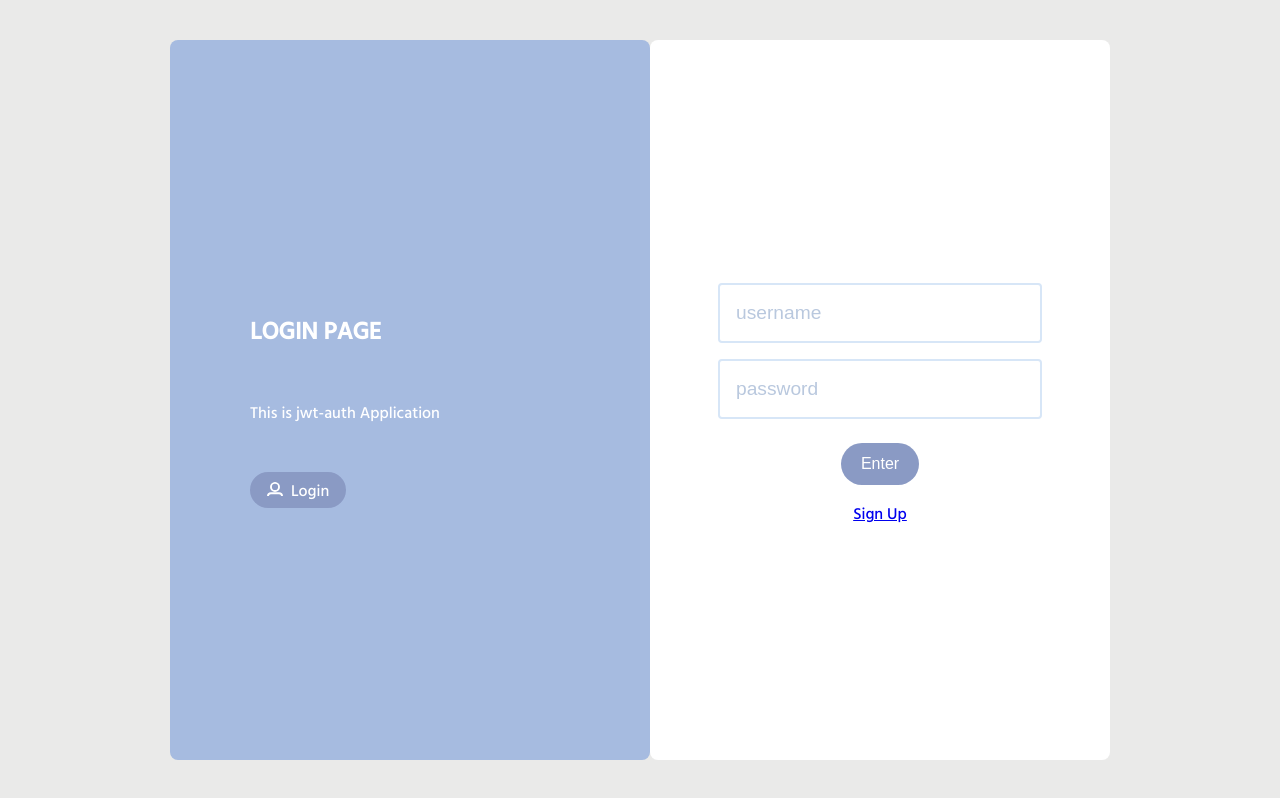
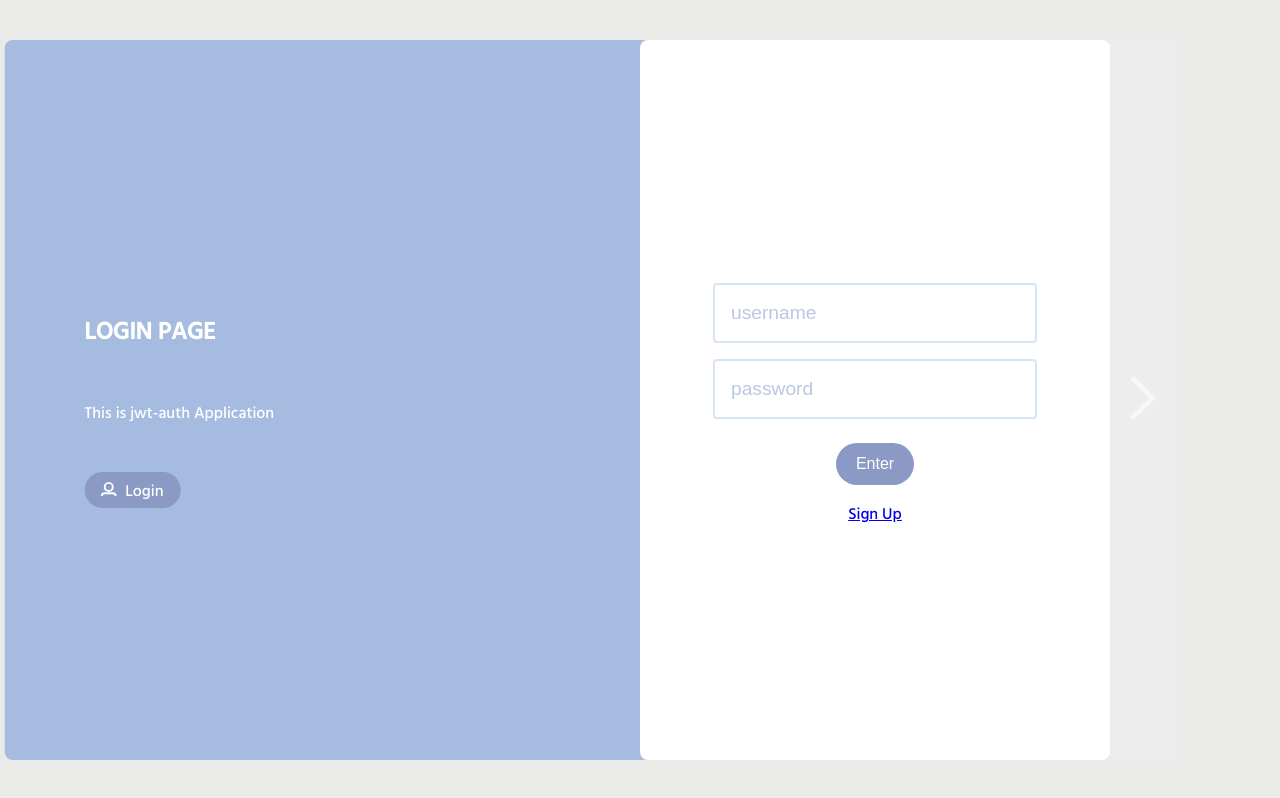
Before and after one commit to alirlikh/SignIn-Page, a React (Create React App) app: page /sign in a window 1280 px wide. Built offline with nearby package versions, Linux system fonts and the light colour scheme.

Commit message:
fix:animation

```diff
--- a/src/assets/style.css
+++ b/src/assets/style.css
@@ -70,18 +70,17 @@ input:focus {
 }
 
 .wizard-item {
-  /* background-color: red; */
   color: white;
   display: flex;
   justify-content: center;
   align-items: center;
-  /* margin: 0 auto; */
-  /* height: 100%; */
-  /* padding: 4rem; */
   transform: translateX(0);
   transition: transform 0.65s cubic-bezier(0.77, 0, 0.175, 1);
   border-radius: 0.5rem;
-  &.active {
+  position: absolute;
+  height: 100%;
+  width: 100%;
+  /* &.active {
     transform: translateX(0);
   }
   &.prev {
@@ -89,7 +88,7 @@ input:focus {
   }
   &.next {
     transform: translateX(0);
-  }
+  } */
 }
 
 /* .wizard-item .w-section {
@@ -101,14 +100,29 @@ input:focus {
 
 .wizard-item.active {
   transform: translateX(0);
-  &:first-child {
+  /* &.w-section:first-child {
     transform: translateX(-55%);
     padding-left: calc(55% + 5em);
-  }
+  } */
+}
+
+.wizard-item.active .w-section:first-child {
+  transform: translateX(-25%);
+  padding-left: calc(55% + 5em);
+}
+
+.wizard-item .w-section:nth-child(1) {
+  width: 100%;
+}
+
+.wizard-item .w-section:nth-child(2) {
+  top: 0;
+  left: 50%;
 }
 
 .wizard-item.prev {
-  transform: translateX(-105px);
+  transition: all 0.95s cubic-bezier(0.075, 0.82, 0.165, 1);
+  transform: translateX(-145%);
 }
 
 .wizard-item.next {
@@ -116,13 +130,14 @@ input:focus {
 }
 
 .w-section {
-  width: 100%;
+  width: 50%;
   height: 100%;
   border-radius: 0.5rem;
   display: flex;
   flex-direction: column;
   justify-content: center;
   align-items: center;
+  position: absolute;
 }
 
 .login-container {
@@ -131,11 +146,13 @@ input:focus {
   justify-content: center;
   align-items: flex-start;
   background-color: rgb(166, 187, 224);
-  width: 20rem;
+  width: 100%;
   padding: 3rem 5rem;
   height: 100%;
   border-radius: 0.5rem;
   row-gap: 1rem;
+  transition: 0.65s cubic-bezier(0.645, 0.045, 0.355, 1),
+    background-color 0.35s cubic-bezier(0.77, 0, 0.175, 1);
 }
 
 .login-container > p {
@@ -179,11 +196,13 @@ form {
   justify-content: center;
   align-items: flex-start;
   background-color: rgb(142, 206, 168);
-  width: 18rem;
+  width: 100%;
   padding: 3rem 5rem;
   height: 100%;
   border-radius: 0.5rem;
   row-gap: 1rem;
+  transition: 0.65s cubic-bezier(0.645, 0.045, 0.355, 1),
+    background-color 0.35s cubic-bezier(0.77, 0, 0.175, 1);
 }
 
 .lg-detail {
@@ -221,3 +240,18 @@ form {
 #signupP {
   z-index: 1;
 }
+.next-arrow {
+  position: absolute;
+  position: absolute;
+  left: 100%;
+  top: 0;
+  height: 100%;
+  padding: 0.75em 1.25em;
+  color: #fff;
+  border: none;
+  cursor: pointer;
+  font-size: 1rem;
+  /* background-color: red; */
+  opacity: 0.7;
+  z-index: 100;
+}
--- a/src/componnent/sign/sign.jsx
+++ b/src/componnent/sign/sign.jsx
@@ -1,18 +1,36 @@
-import React from "react"
+import React, { useState } from "react"
 import SignIn from "./signIn"
 import SignUp from "./signUp"
 import nextArrow from "../ui/nextArrow.svg"
 import backArrow from "../ui/backArrow.svg"
 
 function Sign() {
+  const [sectionIndex, setSectionIndex] = useState(1)
+
+  const arrowHandler = () => {
+    if (sectionIndex != 2) {
+      setSectionIndex(sectionIndex + 1)
+    } else {
+      setSectionIndex(1)
+    }
+  }
+
   return (
     <>
       <div className="wizard">
-        <SignIn />
-        {/* <SignUp />
-        <button className="btn ">
+        <div className={sectionIndex == 1 ? "wizard-item active" : "wizard-item prev "} id="loginP">
+          <SignIn sectionIndex={sectionIndex} setSectionIndex={setSectionIndex} />
+        </div>
+        <div
+          className={sectionIndex != 1 ? "wizard-item active" : "wizard-item prev "}
+          id="signupP"
+        >
+          <SignUp sectionIndex={sectionIndex} setSectionIndex={setSectionIndex} />
+        </div>
+
+        <button className="next-arrow" onClick={arrowHandler}>
           <img src={nextArrow} alt="next arrow" />
-        </button> */}
+        </button>
       </div>
     </>
   )
--- a/src/componnent/sign/signIn.jsx
+++ b/src/componnent/sign/signIn.jsx
@@ -5,7 +5,6 @@ import loginSvg from "../ui/loginSvg.svg"
 import nextArrow from "../ui/nextArrow.svg"
 import backArrow from "../ui/backArrow.svg"
 import { Link, useNavigate } from "react-router-dom"
-import SignUp from "./signUp"
 import { loginUser } from "../../services/user/user.api"
 import { login } from "../../services/auth"
 
@@ -27,7 +26,7 @@ function SignIn(props) {
 
   return (
     <>
-      <div className="wizard-item" id="loginP">
+      {/* <div className="wizard-item" id="loginP"> */}
       <div className="w-section">
         <div className="login-container">
           <h2>LOGIN PAGE</h2>
@@ -38,7 +37,7 @@ function SignIn(props) {
           </span>
         </div>
       </div>
-        <div className="w-section login-field">
+      <div className="w-section login-field" style={{ zIndex: 3 }}>
         <form method="post" onSubmit={handleSubmit}>
           <label htmlFor="username">
             <input
@@ -65,9 +64,7 @@ function SignIn(props) {
 
         <Link>Sign Up</Link>
       </div>
-      </div>
-      {/* <div className="wizard-item"></div> */}
-      {/* <div className="wizard-item"></div> */}
+      {/* </div> */}
     </>
   )
 }
--- a/src/componnent/sign/signUp.jsx
+++ b/src/componnent/sign/signUp.jsx
@@ -7,7 +7,8 @@ import backArrow from "../ui/backArrow.svg"
 
 function SignUp(props) {
   return (
-    <div className="wizard-item" id="signupP">
+    <>
+      {/* <div className="wizard-item" id="signupP"> */}
       <div className="w-section">
         <div className="signup-container">
           <h2>SIGNUP PAGE</h2>
@@ -22,7 +23,7 @@ function SignUp(props) {
           </button>
         </div>
       </div>
-      <div className="w-section login-field">
+      <div className="w-section login-field" style={{ zIndex: 1 }}>
         <form action="" method="post">
           <label htmlFor="name">
             <input className="input" name="name" placeholder="Name" />
@@ -39,7 +40,8 @@ function SignUp(props) {
         </form>
         <button className="btn signup-btn">Sign UP</button>
       </div>
-    </div>
+      {/* </div> */}
+    </>
   )
 }
 
```
Lines whose indentation alone changed are shown as unchanged.
